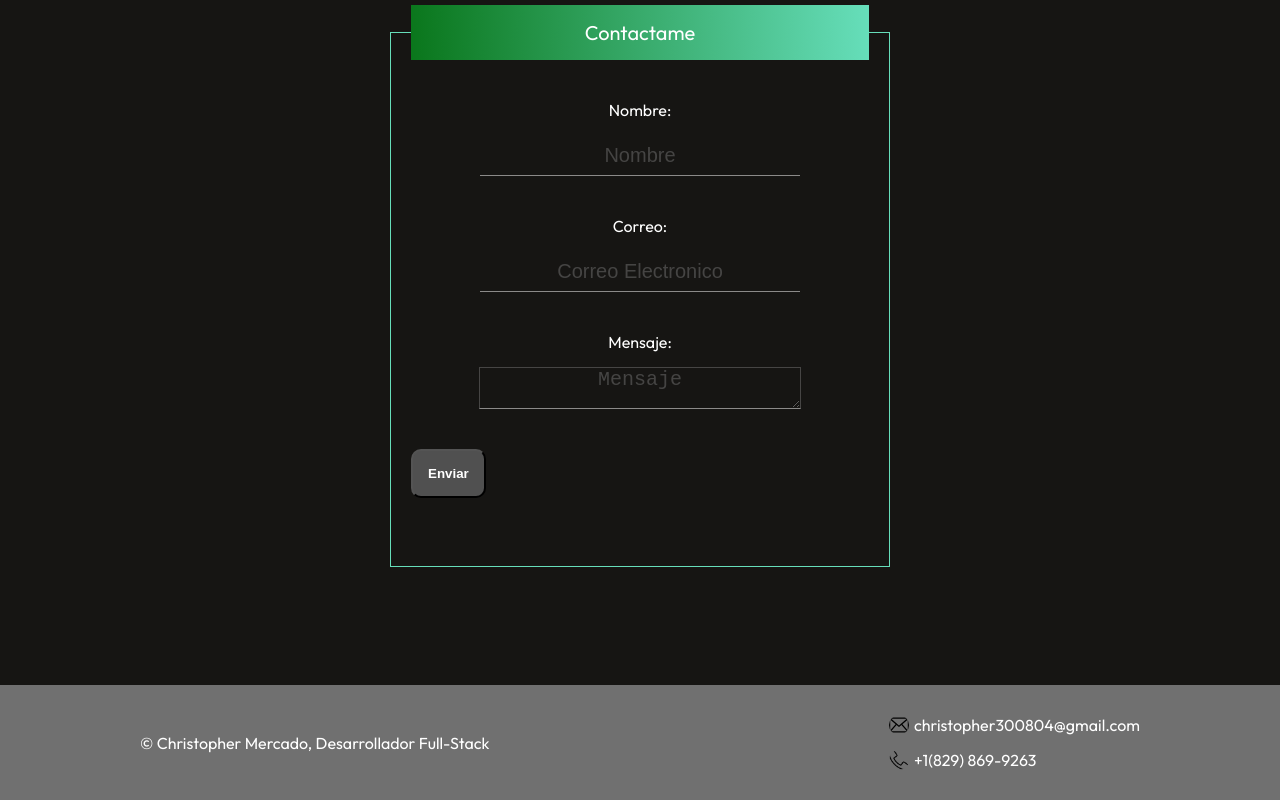
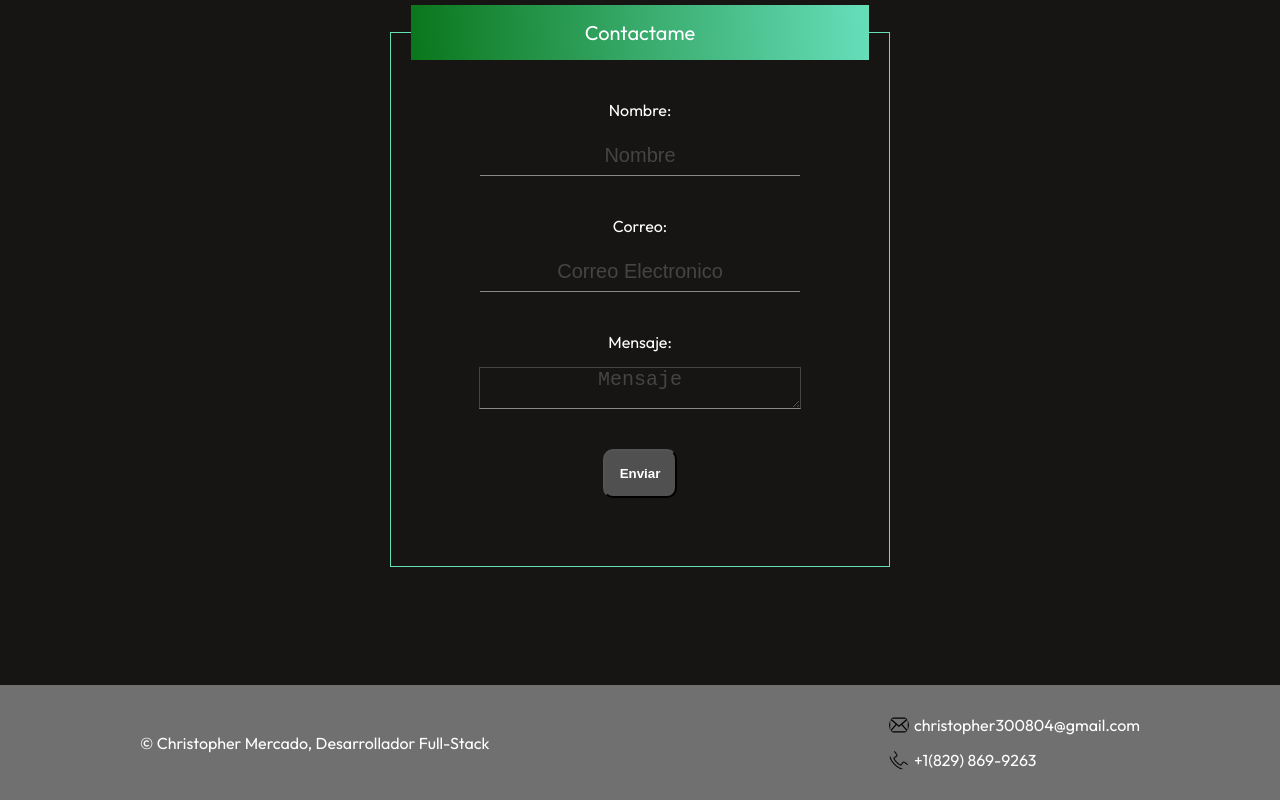
Before and after one commit to ChristopherMercadoB/Portfolio, a React (Vite) app: page / in a window 1280 px wide. Shown: the part 3198-3998 px from the top of the page. Built offline with nearby package versions, Linux system fonts and the light colour scheme.

Commit message:
Button center

```diff
--- a/src/Components/Contact/Contact.css
+++ b/src/Components/Contact/Contact.css
@@ -32,6 +32,11 @@ textarea{
     background-color: transparent;
 }
 
+.center{
+    display: flex;
+    justify-content: center;
+}
+
 .container-form fieldset{
     height: 100%;
 }
--- a/src/Components/Contact/Contact.jsx
+++ b/src/Components/Contact/Contact.jsx
@@ -61,9 +61,11 @@ const Contact = () => {
                 name="message"
               ></textarea>
             </div>
+            <div className="center">
             <button className="btn color-gray" type="submit">
               Enviar
             </button>
+            </div>
           </form>
         </fieldset>
       </div>
--- a/src/data/data.js
+++ b/src/data/data.js
@@ -31,7 +31,7 @@ const proyectos = [
   {
     id: 3,
     name: "TIC-TAC-TOE",
-    URL: null,
+    URL: 'https://main--tictactoecm2024.netlify.app/',
     github: "https://github.com/ChristopherMercadoB/Tic-tac-toe",
     description: "Recreacion del juego tic-tac-toe con react y bootstrap",
     area: "frontend",
```
